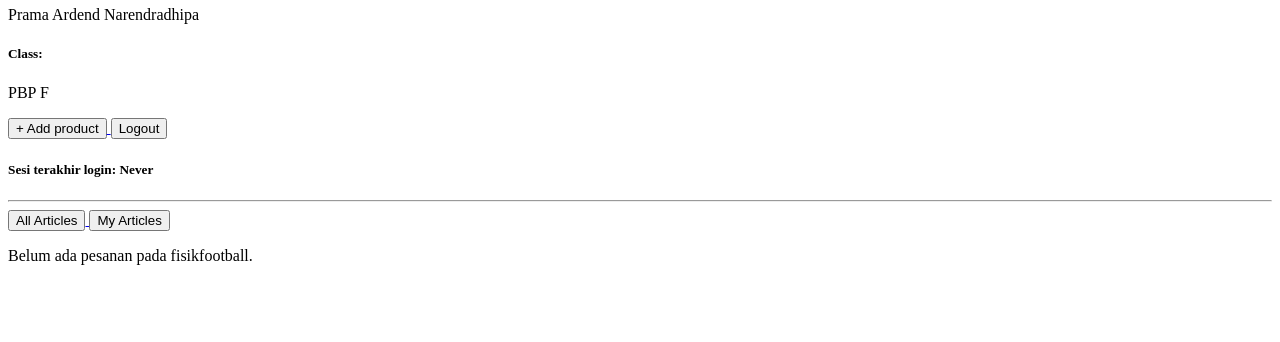
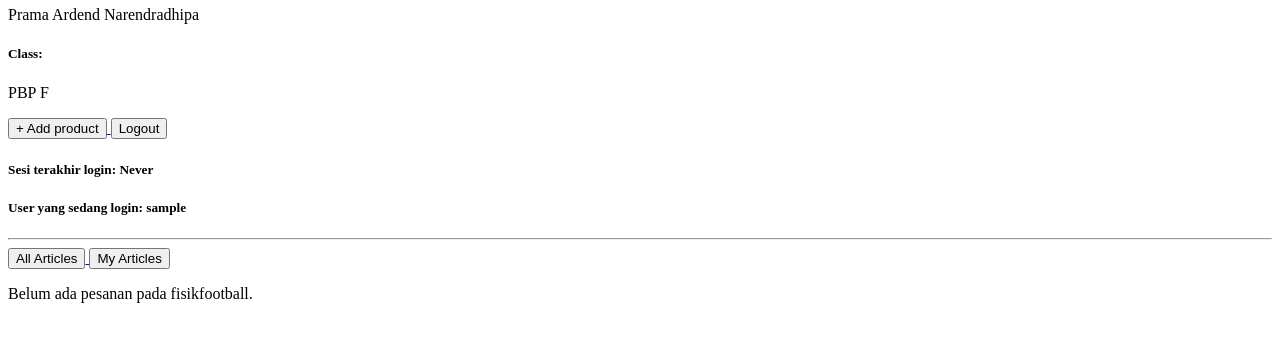
Before and after one commit to Praminho/fisikfootball, a Django app: page / in a window 1280 px wide. Shown: the part 211-553 px from the top of the page. Run offline with Django 5.2, Linux system fonts and the light colour scheme; the visitor is signed in with stand-in values (Sample User, id 1); data that the repository does not hold is empty.

Commit message:
Tugas 4 Prama revisi username yang sedang login

```diff
--- a/main/templates/main.html
+++ b/main/templates/main.html
@@ -20,6 +20,7 @@
 </a>
 
 <h5>Sesi terakhir login: {{ last_login }}</h5>
+<h5>User yang sedang login: {{ user }}</h5>
 
 <hr>
 
```
